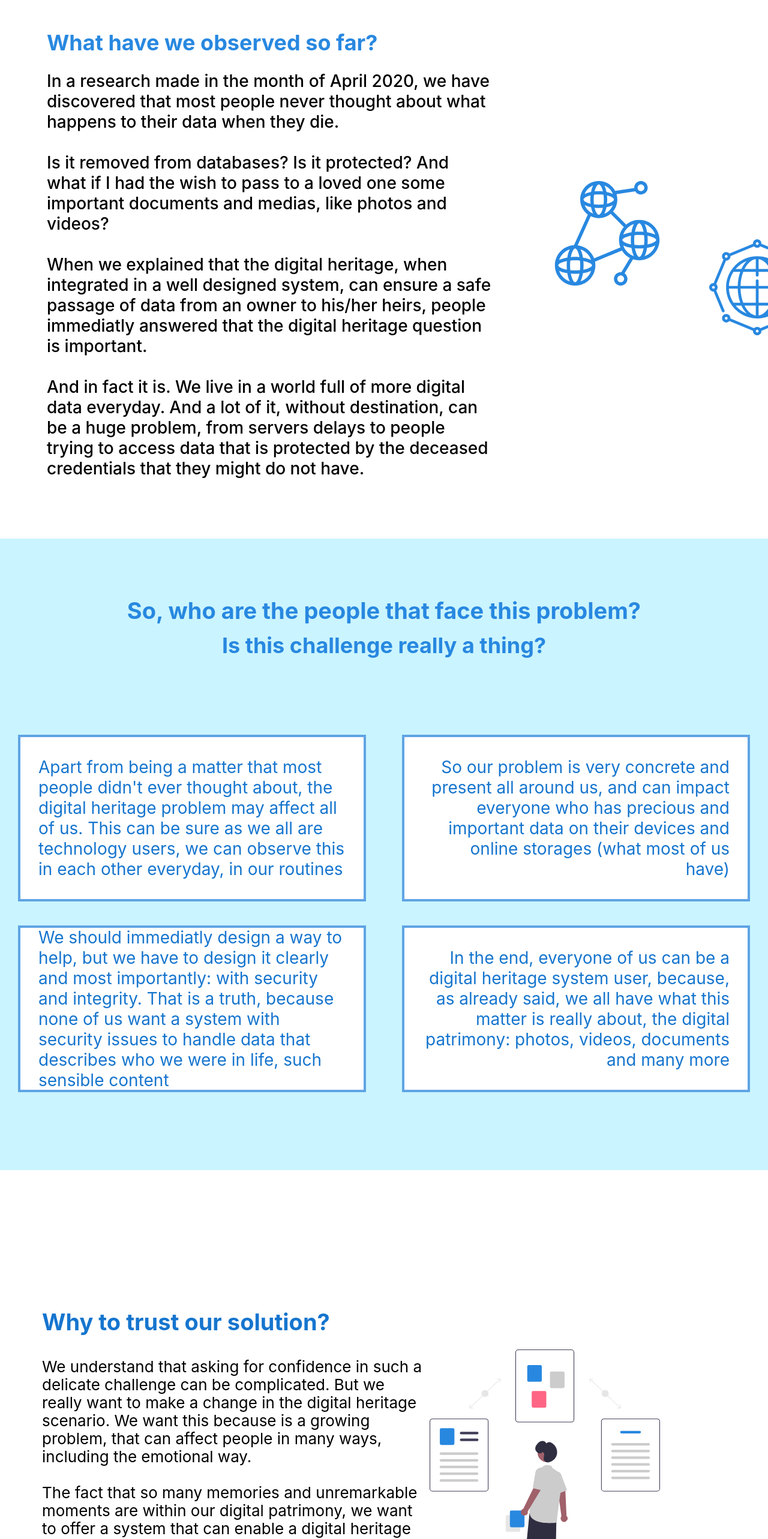
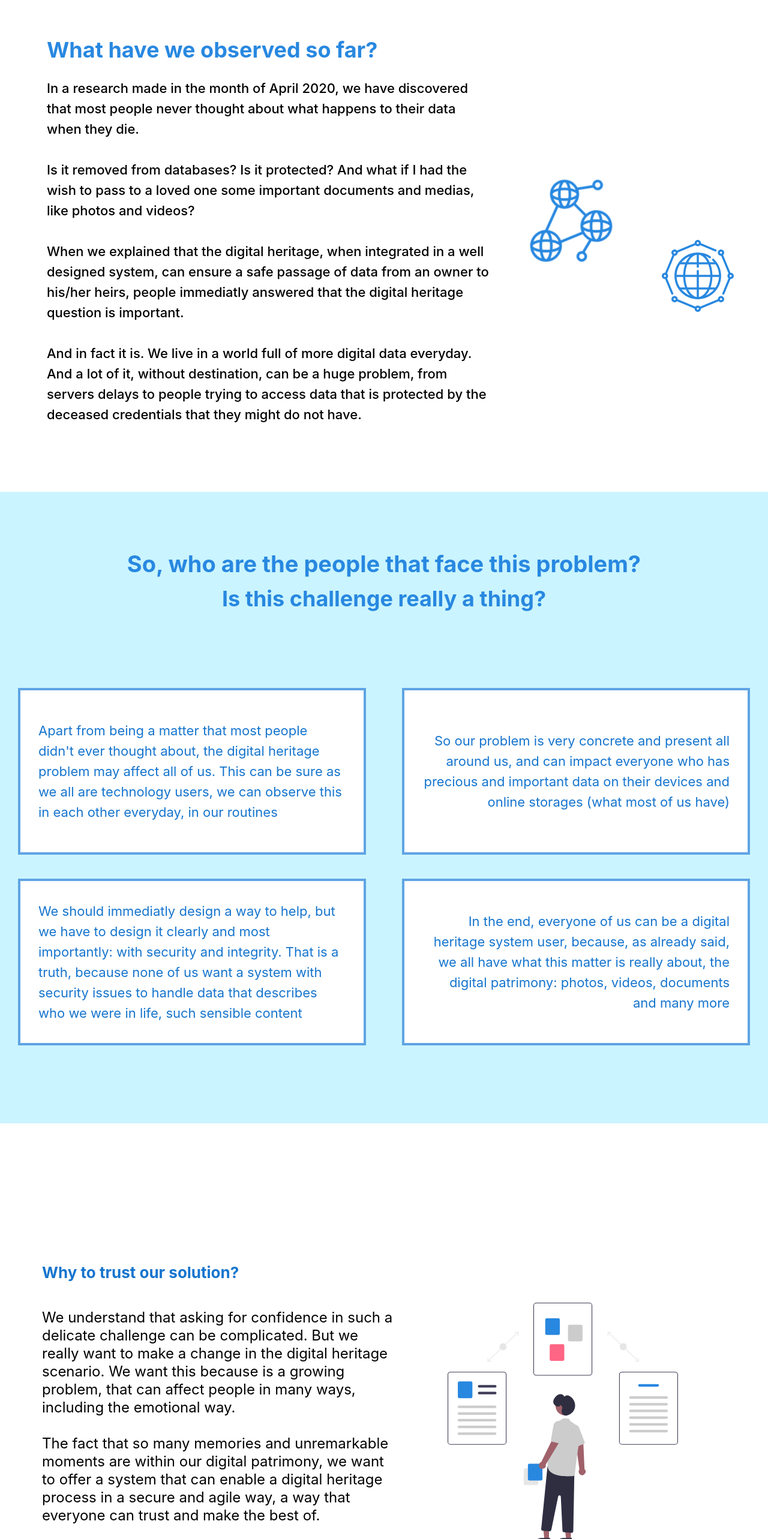
Before and after one commit to LucasRohr/tcc-portfolio, a React (Create React App) app: page / in a window 1280 px wide. Shown: the part 1780-4346 px from the top of the page at 60% size. Built offline with nearby package versions, Linux system fonts and the light colour scheme.

Commit message:
Adding animations

```diff
--- a/src/app.scss
+++ b/src/app.scss
@@ -7,8 +7,7 @@
   display: flex;
   flex-direction: column;
   align-items: center;
-  overflow-x: hidden;
-  overflow-y: auto;
+  overflow: hidden;
 
   & > .begin-container {
     width: 100%;
@@ -25,11 +24,21 @@
       background-color: white;
       border: 4px solid $primary;
       padding: 28px 32px;
+      transition: 0.3s;
+
+      &:hover {
+        box-shadow: 2px 8px 16px $primary-light;
+
+        & img {
+          transform: scale(1.15);
+        }
+      }
 
       & > .logo-icon {
         fill: $primary;
         width: 250px;
         height: 100px;
+        transition: 0.3s;
       }
 
       & > div {
@@ -67,6 +76,12 @@
     & > .goal-image {
       width: 25%;
       margin-left: 70px;
+
+      &:hover {
+        animation-iteration-count: infinite;
+        animation-name: goalScale;
+        animation-duration: 3s;
+      }
     }
 
     & > .goal-explanation {
@@ -128,18 +143,25 @@
       min-height: 300px;
       display: flex;
       align-items: flex-end;
+      margin-right: 40px;
 
       & > img {
         &:first-child {
-          margin-right: 80px;
+          margin-right: 90px;
           width: 180px;
           height: 180px;
-          margin-bottom: 80px;
+          margin-bottom: 90px;
+          animation-iteration-count: infinite;
+          animation-name: netIcon;
+          animation-duration: 2.5s;
         }
 
         &:last-child {
-          width: 160px;
-          height: 160px;
+          width: 170px;
+          height: 170px;
+          animation-iteration-count: infinite;
+          animation-name: globeIcon;
+          animation-duration: 3.5s;
         }
       }
     }
@@ -197,6 +219,11 @@
         line-height: 34px;
         text-align: center;
         color: $primary-dark;
+        transition: 0.3s;
+
+        &:hover {
+          box-shadow: 2px 8px 16px $primary-light;
+        }
 
         &:first-child {
           margin-bottom: 40px;
@@ -276,6 +303,11 @@
       background-color: $white;
       padding: 20px;
       margin-right: 35px;
+      transition: 0.3s;
+
+      &:hover {
+        box-shadow: 2px 8px 16px $primary-light;
+      }
 
       & > .solution-illustration {
         max-width: 100%;
@@ -299,7 +331,7 @@
       }
 
       & > span {
-        font-size: 22px;
+        font-size: 24px;
         line-height: 28px;
         text-align: right;
         color: $black;
@@ -344,6 +376,15 @@
         width: 40%;
         align-items: flex-start;
         margin-left: 10%;
+        transition: 0.5s;
+
+        &:hover {
+          transform: scale(1.1);
+
+          & img {
+            box-shadow: 2px 8px 16px $primary-light;
+          }
+        }
 
         & > span {
           font-size: 30px;
@@ -365,6 +406,15 @@
         width: 50%;
         align-items: flex-end;
         margin-right: 10%;
+        transition: 0.5s;
+
+        &:hover {
+          transform: scale(1.1);
+
+          & img {
+            box-shadow: 2px 8px 16px $primary-light;
+          }
+        }
 
         & > span {
           font-size: 30px;
@@ -391,7 +441,7 @@
     background-color: white;
 
     & > h1 {
-      font-size: 42px;
+      font-size: 46px;
       margin-bottom: 120px;
       margin-top: 160px;
       color: $primary-dark;
@@ -402,7 +452,7 @@
       flex-direction: column;
       justify-content: space-between;
       align-items: flex-end;
-      max-width: 62%;
+      max-width: 70%;
 
       & > .end-info-container {
         width: 100%;
@@ -412,6 +462,17 @@
         background-color: white;
         border: 4px solid $primary;
         padding: 28px 32px;
+
+        transition: 0.5s;
+
+        &:hover {
+          box-shadow: 2px 8px 16px $primary-light;
+
+          & ~ span {
+            font-size: 34px;
+            color: $primary-dark;
+          }
+        }
 
         & > span {
           font-size: 36px;
@@ -432,8 +493,123 @@
         text-align: right;
         color: $black;
         text-align: center;
-        margin-top: 25px;
+        margin-top: 35px;
+        transition: 0.4s;
       }
     }
   }
 }
+
+@keyframes goalScale {
+  0% {
+    transform: scale(1);
+  }
+
+  50% {
+    transform: scale(1.15);
+  }
+
+  100% {
+    transform: scale(1);
+  }
+}
+
+@keyframes netIcon {
+  0% {
+    transform: scale(1);
+    margin-bottom: 90px;
+    margin-right: 90px;
+  }
+
+  50% {
+    transform: scale(1.05);
+    margin-bottom: 40px;
+    margin-right: 40px;
+  }
+
+  100% {
+    transform: scale(1);
+    margin-bottom: 90px;
+    margin-right: 90px;
+  }
+}
+
+@keyframes globeIcon {
+  0% {
+    transform: scale(1);
+  }
+
+  50% {
+    transform: scale(1.05);
+  }
+
+  100% {
+    transform: scale(1);
+  }
+}
+
+@media (max-width: 1450px) {
+  .container > .observe-container {
+    & > .observe-explanation > .observe-inner-text {
+      font-size: 22px;
+    }
+
+    & > .observe-images-container > img {
+      &:first-child {
+        width: 140px;
+        height: 140px;
+      }
+
+      &:last-child {
+        width: 120px;
+        height: 120px;
+      }
+    }
+  }
+
+  .container > .people-container > .people-cards-container > .people-card {
+    font-size: 22px;
+  }
+
+  .container > .care-container {
+    & > .care-explanation {
+      & > h1 {
+        font-size: 26px;
+      }
+
+      & > span {
+        font-size: 24px;
+      }
+    }
+
+    & > .care-illustration {
+      margin-left: 90px;
+      margin-right: 150px;
+    }
+  }
+
+  .container > .solution-container {
+    & > .solution-explanation {
+      & > h1 {
+        font-size: 26px;
+      }
+
+      & > span {
+        font-size: 20px;
+      }
+    }
+
+    & > .care-illustration {
+      margin-left: 90px;
+      margin-right: 150px;
+    }
+  }
+
+  .end-info-wrapper {
+    margin-left: 40px;
+  }
+
+  .end-info-container ~ span {
+    margin-bottom: 80px;
+  }
+}
--- a/src/index.css
+++ b/src/index.css
@@ -8,6 +8,12 @@ body {
 
 code {
   font-family: source-code-pro, Menlo, Monaco, Consolas, "Courier New", monospace;
+}
+
+html,
+body,
+#root {
+  overflow-y: visible;
 }
 
 *::-webkit-scrollbar {
```
